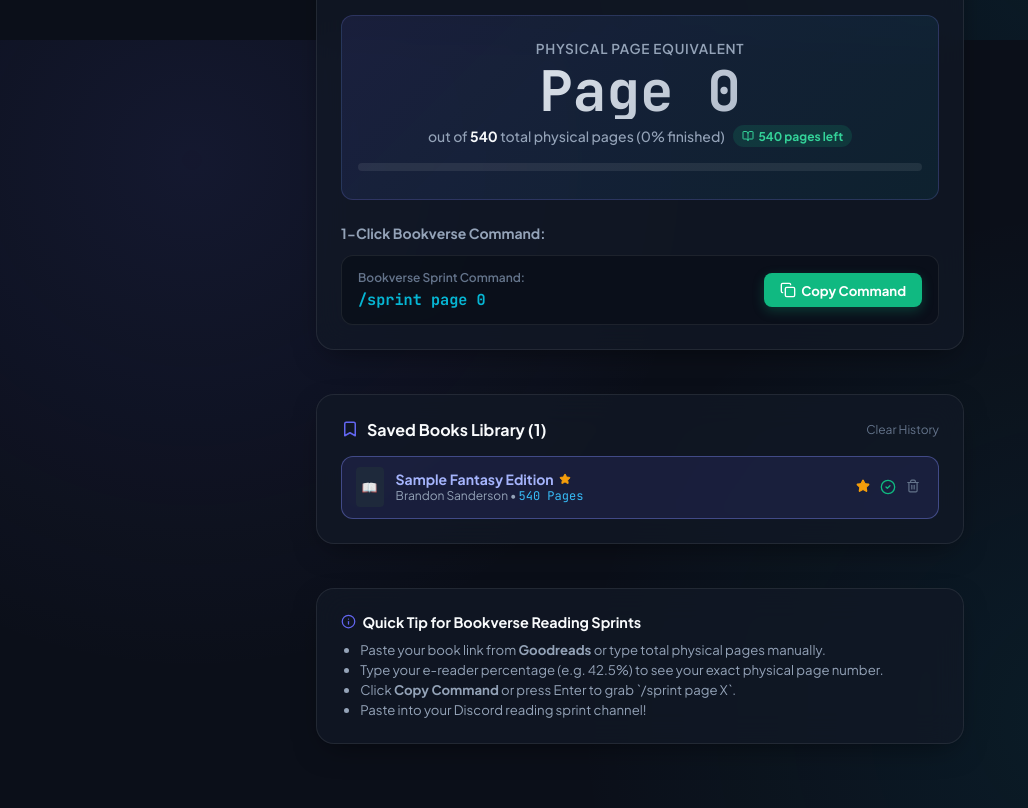
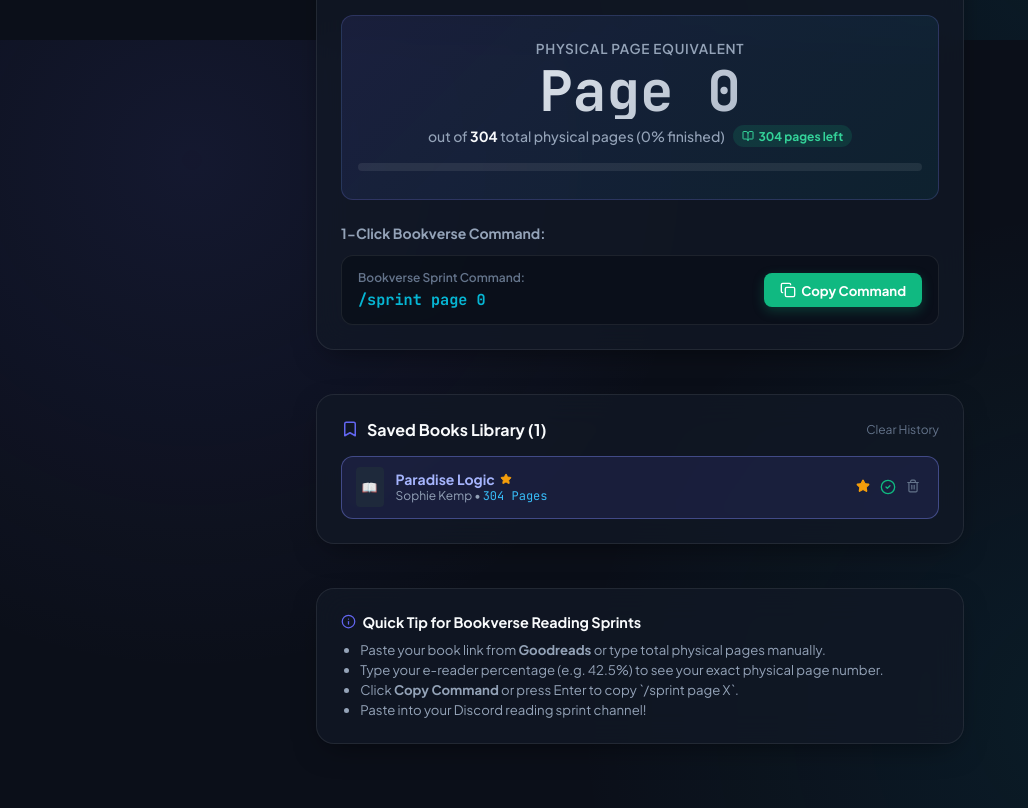
Before and after one commit to AfaqAhmad43/sprint-buddy, a React (Vite) app: page / in a window 1280 px wide. Shown: the part 760-1568 px from the top of the page, without its empty margins (0-1028 px from the left). Built offline with nearby package versions, Linux system fonts and the light colour scheme.

Commit message:
Set default book to Paradise Logic by Sophie Kemp (304 pages) and migrate saved state

```diff
--- a/src/App.jsx
+++ b/src/App.jsx
@@ -6,11 +6,11 @@ import SavedBooks from './components/SavedBooks';
 import { Info, CheckCircle } from 'lucide-react';
 
 const DEFAULT_BOOK = {
-  title: 'Sample Fantasy Edition',
-  author: 'Brandon Sanderson',
-  totalPages: 540,
+  title: 'Paradise Logic',
+  author: 'Sophie Kemp',
+  totalPages: 304,
   coverUrl: null,
-  source: 'Sample',
+  source: 'Default',
   pinned: true
 };
 
@@ -24,11 +24,17 @@ export default function App() {
     }
   });
 
-  // Active book state with safe localStorage JSON parse
+  // Active book state with safe localStorage JSON parse and migration to Paradise Logic
   const [currentBook, setCurrentBook] = useState(() => {
     try {
       const saved = localStorage.getItem('sprint_active_book');
-      return saved ? JSON.parse(saved) : DEFAULT_BOOK;
+      if (saved) {
+        const parsed = JSON.parse(saved);
+        if (parsed && parsed.title !== 'Sample Fantasy Edition') {
+          return parsed;
+        }
+      }
+      return DEFAULT_BOOK;
     } catch (e) {
       return DEFAULT_BOOK;
     }
@@ -38,7 +44,15 @@ export default function App() {
   const [savedBooks, setSavedBooks] = useState(() => {
     try {
       const saved = localStorage.getItem('sprint_books_library');
-      return saved ? JSON.parse(saved) : [DEFAULT_BOOK];
+      if (saved) {
+        const parsed = JSON.parse(saved);
+        if (Array.isArray(parsed) && parsed.length > 0) {
+          // Replace legacy sample book with Paradise Logic
+          const cleaned = parsed.map(b => b.title === 'Sample Fantasy Edition' ? DEFAULT_BOOK : b);
+          return cleaned;
+        }
+      }
+      return [DEFAULT_BOOK];
     } catch (e) {
       return [DEFAULT_BOOK];
     }
@@ -137,7 +151,7 @@ export default function App() {
           <ul style={{ fontSize: '0.825rem', color: 'var(--text-muted)', lineHeight: '1.5', paddingLeft: '1.2rem' }}>
             <li>Paste your book link from <strong>Goodreads</strong> or type total physical pages manually.</li>
             <li>Type your e-reader percentage (e.g. <code>42.5%</code>) to see your exact physical page number.</li>
-            <li>Click <strong>Copy Command</strong> or press <code>Enter</code> to grab `/sprint page X`.</li>
+            <li>Click <strong>Copy Command</strong> or press <code>Enter</code> to copy `/sprint page X`.</li>
             <li>Paste into your Discord reading sprint channel!</li>
           </ul>
         </div>
--- a/src/components/BookSelector.jsx
+++ b/src/components/BookSelector.jsx
@@ -15,7 +15,7 @@ export default function BookSelector({ currentBook, setCurrentBook, onSaveToLibr
 
   // Edit page state
   const [isEditingPages, setIsEditingPages] = useState(false);
-  const [editedPages, setEditedPages] = useState(currentBook ? currentBook.totalPages : 350);
+  const [editedPages, setEditedPages] = useState(currentBook ? currentBook.totalPages : 304);
 
   const handleFetchBook = async (e) => {
     e.preventDefault();
@@ -50,8 +50,8 @@ export default function BookSelector({ currentBook, setCurrentBook, onSaveToLibr
     }
 
     const newBook = {
-      title: manualTitle.trim() || 'Custom Edition',
-      author: manualAuthor.trim() || 'Author',
+      title: manualTitle.trim() || 'Paradise Logic',
+      author: manualAuthor.trim() || 'Sophie Kemp',
       totalPages: pages,
       coverUrl: null,
       source: 'Manual Input'
@@ -120,7 +120,7 @@ export default function BookSelector({ currentBook, setCurrentBook, onSaveToLibr
               <input
                 type="text"
                 className="custom-input"
-                placeholder="Paste Goodreads link (e.g. goodreads.com/book/show/...) or type title"
+                placeholder="Paste Goodreads link or search title (e.g. Paradise Logic)"
                 value={query}
                 onChange={(e) => setQuery(e.target.value)}
               />
@@ -145,7 +145,7 @@ export default function BookSelector({ currentBook, setCurrentBook, onSaveToLibr
               <input
                 type="text"
                 className="custom-input no-icon"
-                placeholder="e.g. Babel"
+                placeholder="e.g. Paradise Logic"
                 value={manualTitle}
                 onChange={(e) => setManualTitle(e.target.value)}
               />
@@ -155,7 +155,7 @@ export default function BookSelector({ currentBook, setCurrentBook, onSaveToLibr
               <input
                 type="text"
                 className="custom-input no-icon"
-                placeholder="e.g. R.F. Kuang"
+                placeholder="e.g. Sophie Kemp"
                 value={manualAuthor}
                 onChange={(e) => setManualAuthor(e.target.value)}
               />
@@ -167,7 +167,7 @@ export default function BookSelector({ currentBook, setCurrentBook, onSaveToLibr
             <input
               type="number"
               className="custom-input no-icon mono-font"
-              placeholder="e.g. 544"
+              placeholder="e.g. 304"
               value={manualPages}
               onChange={(e) => setManualPages(e.target.value)}
               min="1"
--- a/src/components/PercentageConverter.jsx
+++ b/src/components/PercentageConverter.jsx
@@ -1,5 +1,5 @@
 import React, { useState, useEffect } from 'react';
-import { Percent, Copy, Check, Sparkles, BookOpen, Clock, Trash2, Layers } from 'lucide-react';
+import { Percent, Copy, Check, Sparkles, BookOpen, Clock, Layers } from 'lucide-react';
 import { calculatePageFromPercentage, formatBookverseCommand } from '../utils/converter';
 
 export default function PercentageConverter({ currentBook, onCopyToast }) {
@@ -27,7 +27,7 @@ export default function PercentageConverter({ currentBook, onCopyToast }) {
     } catch (e) {}
   }, [commandHistory]);
 
-  const totalPages = currentBook && currentBook.totalPages > 0 ? currentBook.totalPages : 350;
+  const totalPages = currentBook && currentBook.totalPages > 0 ? currentBook.totalPages : 304;
 
   // Clean & clamp percentage input safely
   let rawPct = parseFloat(percentage);
@@ -73,7 +73,7 @@ export default function PercentageConverter({ currentBook, onCopyToast }) {
       time: timeStr,
       command: text,
       page: computedPage,
-      bookTitle: currentBook ? currentBook.title : 'Book'
+      bookTitle: currentBook ? currentBook.title : 'Paradise Logic'
     };
 
     setCommandHistory((prev) => [logItem, ...prev.filter(item => item.command !== text)].slice(0, 5));
```
